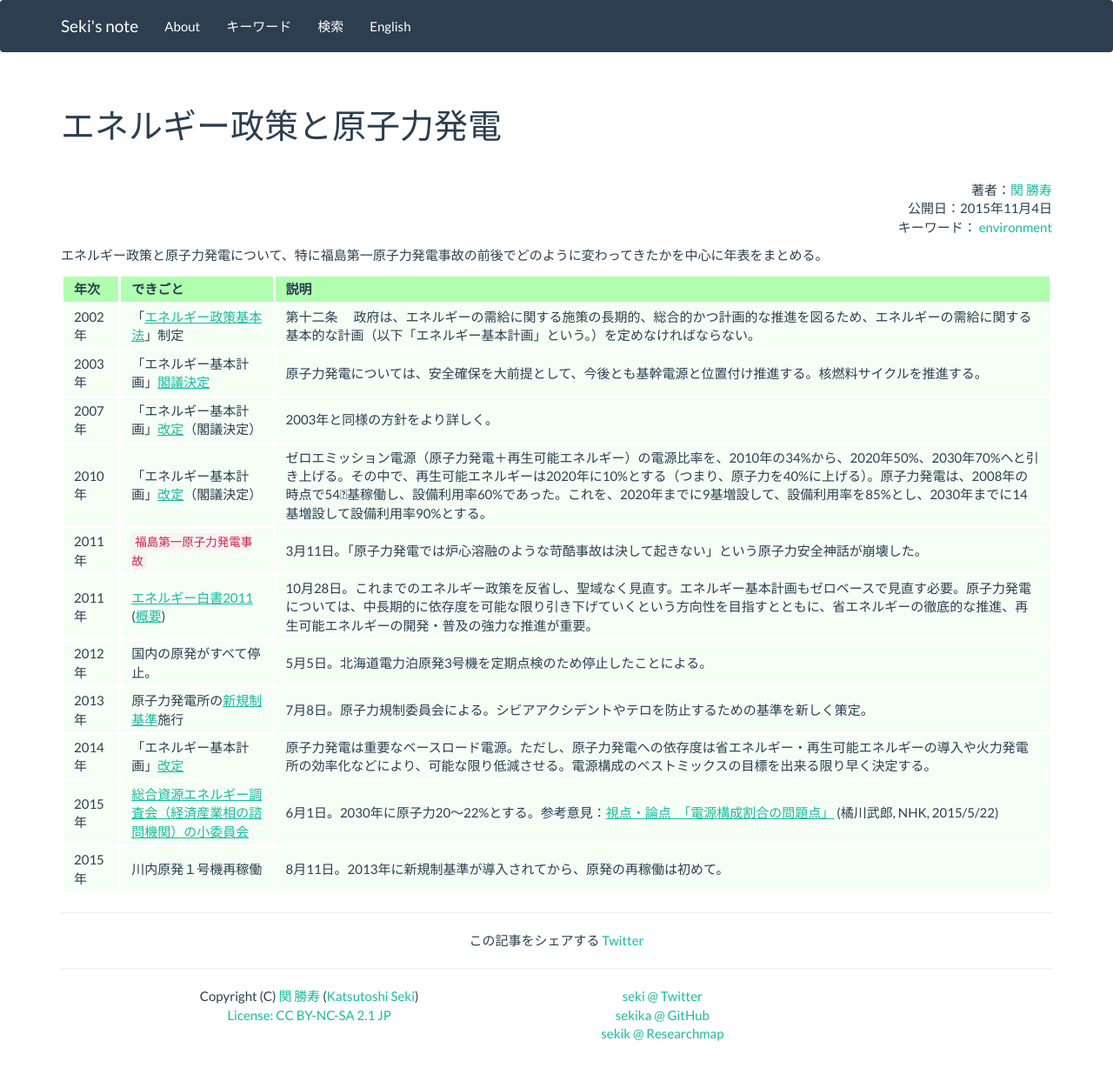
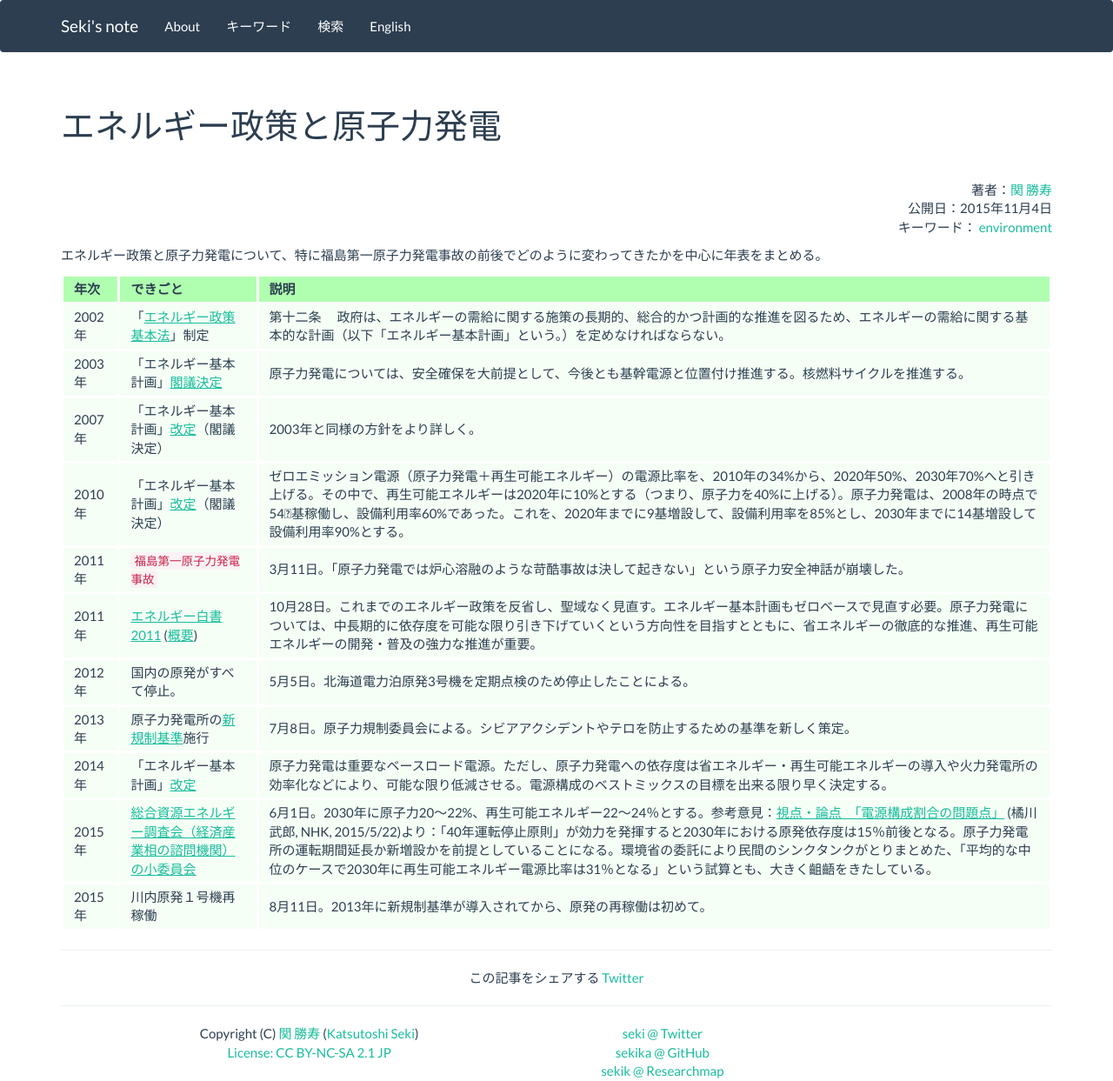
Before and after one commit to sekika/sekika.github.io, a Jekyll site: the page built from _posts/2015-11-04-energy-policy.md, in a window 1280 px wide. Shown: the whole page at 87% size. Built offline with Jekyll 4.4.1, drawn with Linux system fonts in a browser that asks for light colours; nearby versions of some CDN libraries; comment, search, counter and statistics services are not loaded; before the commit the page ends 1200 px from its top, so only the background shows below that.

Commit message:
Citation

```diff
--- a/_posts/2015-11-04-energy-policy.md
+++ b/_posts/2015-11-04-energy-policy.md
@@ -18,5 +18,5 @@
 |2012年| 国内の原発がすべて停止。 | 5月5日。北海道電力泊原発3号機を定期点検のため停止したことによる。
 |2013年| 原子力発電所の[新規制基準](https://www.nsr.go.jp/activity/regulation/tekigousei/shin_kisei_kijyun.html)施行 | 7月8日。原子力規制委員会による。シビアアクシデントやテロを防止するための基準を新しく策定。
 |2014年|「エネルギー基本計画」[改定](http://www.enecho.meti.go.jp/category/others/basic_plan/pdf/140411.pdf) | 原子力発電は重要なベースロード電源。ただし、原子力発電への依存度は省エネルギー・再生可能エネルギーの導入や火力発電所の効率化などにより、可能な限り低減させる。電源構成のベストミックスの目標を出来る限り早く決定する。
-|2015年|[総合資源エネルギー調査会（経済産業相の諮問機関）の小委員会](http://www.nippon.com/ja/features/h00114/) | 6月1日。2030年に原子力20〜22%とする。参考意見：[視点・論点　「電源構成割合の問題点」](http://www.nhk.or.jp/kaisetsu-blog/400/217528.html) (橘川武郎, NHK, 2015/5/22)
+|2015年|[総合資源エネルギー調査会（経済産業相の諮問機関）の小委員会](http://www.nippon.com/ja/features/h00114/) | 6月1日。2030年に原子力20〜22%、再生可能エネルギー22～24％とする。参考意見：[視点・論点　「電源構成割合の問題点」](http://www.nhk.or.jp/kaisetsu-blog/400/217528.html) (橘川武郎, NHK, 2015/5/22)より：「40年運転停止原則」が効力を発揮すると2030年における原発依存度は15％前後となる。原子力発電所の運転期間延長か新増設かを前提としていることになる。環境省の委託により民間のシンクタンクがとりまとめた、「平均的な中位のケースで2030年に再生可能エネルギー電源比率は31％となる」という試算とも、大きく齟齬をきたしている。
 |2015年|川内原発１号機再稼働 | 8月11日。2013年に新規制基準が導入されてから、原発の再稼働は初めて。
```
